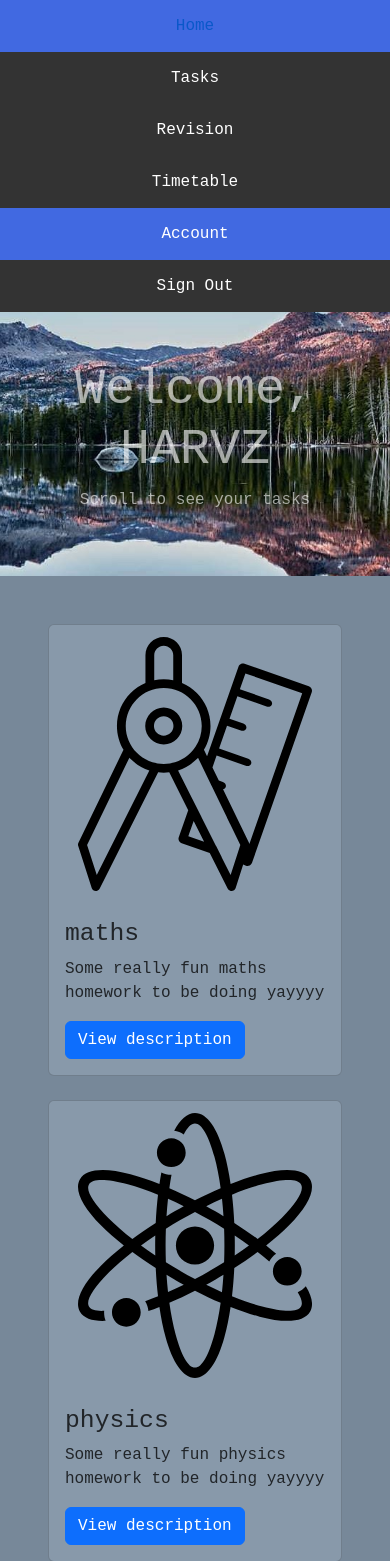
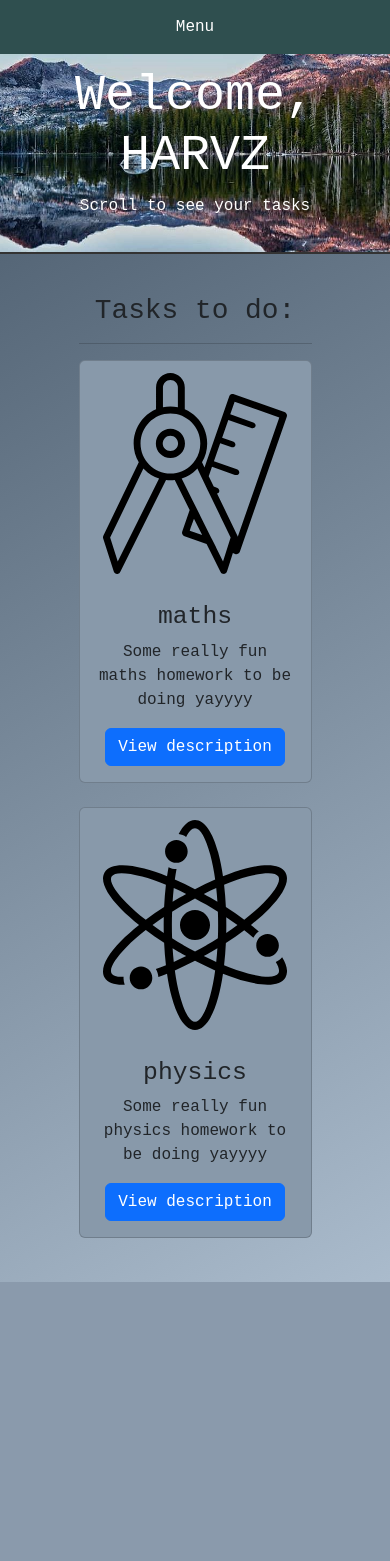
Before and after one commit to opdeadbush/nea_planner, a Flask app: page / in a window 390 px wide. Shown: the top 1561 px of the page. After the commit the page ends 1282 px from the top, so only its background shows below. Run offline with Flask 2, Linux system fonts and the light colour scheme; a user stored in the database is signed in.

Commit message:
navbar update + new pages

```diff
--- a/app.py
+++ b/app.py
@@ -1,8 +1,9 @@
 from flask import Flask, redirect, render_template, request, session
 from flask_session import Session
 import database
-
+from flask_cors import CORS
 app = Flask(__name__)
+CORS(app)
 
 app.config["SESSION_PERMANENT"] = False
 app.config["SESSION_TYPE"] = "filesystem"
@@ -68,7 +69,7 @@ def account():
     if not session.get("name"):
         return redirect("/sign_in")
     if request.method == "GET":
-        return render_template("account.html")
+        return render_template("account.html", name=session.get("name"))
 
 @app.route("/logout")
 def logout():
--- a/static/style.css
+++ b/static/style.css
@@ -1,6 +1,42 @@
+html {
+    min-height: 100%;
+}
+
 body {
     background-color: lightslategray;
-    font-family: 'Courier New', Courier, monospace
+    background:linear-gradient(150deg, #445566, #AABBCC);
+    background-repeat: no-repeat;
+    background-position:bottom;
+    background-size: cover;
+    font-family: 'Courier New', Courier, monospace;
+}
+
+a:not(nav ul li a) {
+    color: white;
+}
+
+a:hover:not(nav ul li a) {
+    color: #2F4F4F;
+}
+
+.banner {
+    background-image: url(/static/background.jpg);
+    background-repeat: no-repeat;
+    background-position: center top;
+    background-size: cover;
+    border-bottom: 2px solid #333;
+    text-align: center;
+    height: 200px;
+    padding: 3%;
+    color: white;
+}
+
+.banner h1 {
+    font-size:50px;
+}
+
+.card-color {
+    background-color: #8899AA;
 }
 
 .login-page {
@@ -38,10 +74,6 @@ body {
     border: 0px;
 }
 
-.login a {
-    text-decoration-line: none;
-}
-
 .login div {
     position: relative;
     border-bottom: 2px solid #FFFFFF;
@@ -76,14 +108,14 @@ body {
     left: 0;
     width: 0%;
     height: 2px;
-    background: royalblue;
+    background: #2F4F4F;
     transition: .5s;
   }
 
 .login div input:focus ~ label,
 .login div input:valid ~ label{
     top: -5px;
-    color: royalblue;
+    color: #2F4F4F;
 }
 
 .login div input:focus ~ span::before,
@@ -95,7 +127,7 @@ body {
     width: 100%;
     border-radius: 25px;
     margin-bottom: 20px;
-    background-color:royalblue;
+    background-color:#2F4F4F;
 }
 
 .login .no-underline {
@@ -129,32 +161,67 @@ nav ul li a {
     text-decoration: none;
 }
 
-nav ul li a:hover:not(.active) {
+nav ul li a:hover {
     background-color: #111;
+    color:#AABBCC;
     opacity: 0.5;
 }
 
 nav ul li a.active {
-    background-color: royalblue;
+    background-color: #2F4F4F;
 }
 
 nav ul li.right {
     float:right;
 }
 
-@media screen and (max-width: 600px) {
-    nav ul li.right,
-    nav ul li {float: none;}
+nav .dropdown{
+    display: none;
 }
 
-.banner {
-    background-image: url(/static/background.jpg);
-    background-repeat: no-repeat;
-    background-position: center top;
-    background-size: cover;
-    border-bottom: #2F4F4F;
+@media screen and (max-width: 600px) {
+    nav:not(.dropdown) {display: none;}
+    nav ul li:not(.dropdown) {float:none;}
+
+    nav .dropdown{
+        text-align: center;
+        display: flex;
+        float: none;
     }
 
-.card-color {
-    background-color: #8899AA;
+    nav .dropdown hr {
+        color: #FFFFFF
     }
+
+    .nav-sub {
+        background-color: #2F4F4F;
+        width: 100%;
+    }
+
+    nav button {
+        background-color: #2F4F4F;
+        border: none;
+        color: white;
+        padding: 15px 32px;
+        text-align: center;
+        text-decoration: none;
+        display: inline-block;
+        font-size: 16px;
+        width: 100%;
+
+    }
+
+    nav .show {
+        display: none;
+    }
+
+}
+
+.page-body {
+    text-align: center;
+    margin-right: auto;
+    margin-left: auto;
+    margin-top: 20px;
+    max-width: 70%;
+    padding: 20px;
+}
--- a/templates/home.html
+++ b/templates/home.html
@@ -1,11 +1,13 @@
 {% extends "home_layout.html" %}
 
 {% block body %}
-    <div class="banner container-fluid p-5 bg-secondary text-white text-center text-bottom">
-        <h1 style="font-size:50px; opacity:0.6"> Welcome, {{user}} </h1>
-        <p style="opacity: 0.6"> Scroll to see your tasks </p>
+    <div class="banner">
+        <h1> Welcome, {{user}} </h1>
+        <p> Scroll to see your tasks </p>
     </div>
-    <main class="container-fluid text-white-50 p-5 align-right">
+    <div class="page-body">
+        <h1>Tasks to do:</h1>
+        <hr>
         <div class="row">
             {% for subject in subject_list %}
                 <div class="col-sm-4 mb-4">
@@ -28,5 +30,5 @@
             <p>no tasks!</p>
             {% endif %}
         </div>
-    </main>
+    </div>
 {% endblock %}
--- a/templates/home_layout.html
+++ b/templates/home_layout.html
@@ -6,12 +6,17 @@
         <link rel="stylesheet" href="https://cdn.jsdelivr.net/npm/bootstrap@5.2.0/dist/css/bootstrap.min.css" integrity="sha384-gH2yIJqKdNHPEq0n4Mqa/HGKIhSkIHeL5AyhkYV8i59U5AR6csBvApHHNl/vI1Bx" crossorigin="anonymous">
         <link rel="stylesheet" href="/static/style.css" >
         <script src="https://cdn.jsdelivr.net/npm/bootstrap@5.2.0/dist/js/bootstrap.bundle.min.js"></script>
+        <script>
+            function myFunction() {
+  document.getElementById("dropdown").classList.toggle("show");
+}
+        </script>
         <title>Home</title>
     </head>
     <body>
-        <nav class="navbar-collapse">
+
+        <nav>
             <ul>
-              <li></li>
                 <li><a class="active" href="/">Home</a></li>
                 <li><a href="/tasks">Tasks</a></li>
                 <li><a href="/revision">Revision</a></li>
@@ -20,6 +25,29 @@
                 <li class="right"><a href="/logout">Sign Out</a></li>
             </ul>
         </nav>
+
+        <nav class="dropdown">
+            <ul class="dropdown">
+                <li class="nav-sub">
+                    <button onclick="myFunction()">Menu</button>
+                    <div class="show" id="dropdown">
+                        <ul>
+                            <li><a href="/">Home</a></li>
+                            <li><a href="/tasks">Tasks</a></li>
+                            <li><a href="/revision">Revision</a></li>
+                            <li><a href="/timetable">Timetable</a></li>
+                            <hr>
+                            <li><a href="/account">Account</a></li>
+                            <li><a href="/logout">Sign Out</a></li>
+                        </ul>
+                    </div>
+                </li>
+            </ul>
+        </nav>
+
+        <main>
             {% block body %}{% endblock %}
+        </main>
+
     </body>
 </html>
```
Also changed, not shown: templates/account.html (+17 -1 lines), nea_database.db, static/profile.svg (added), 4 other files. Lines whose indentation alone changed are shown as unchanged.
